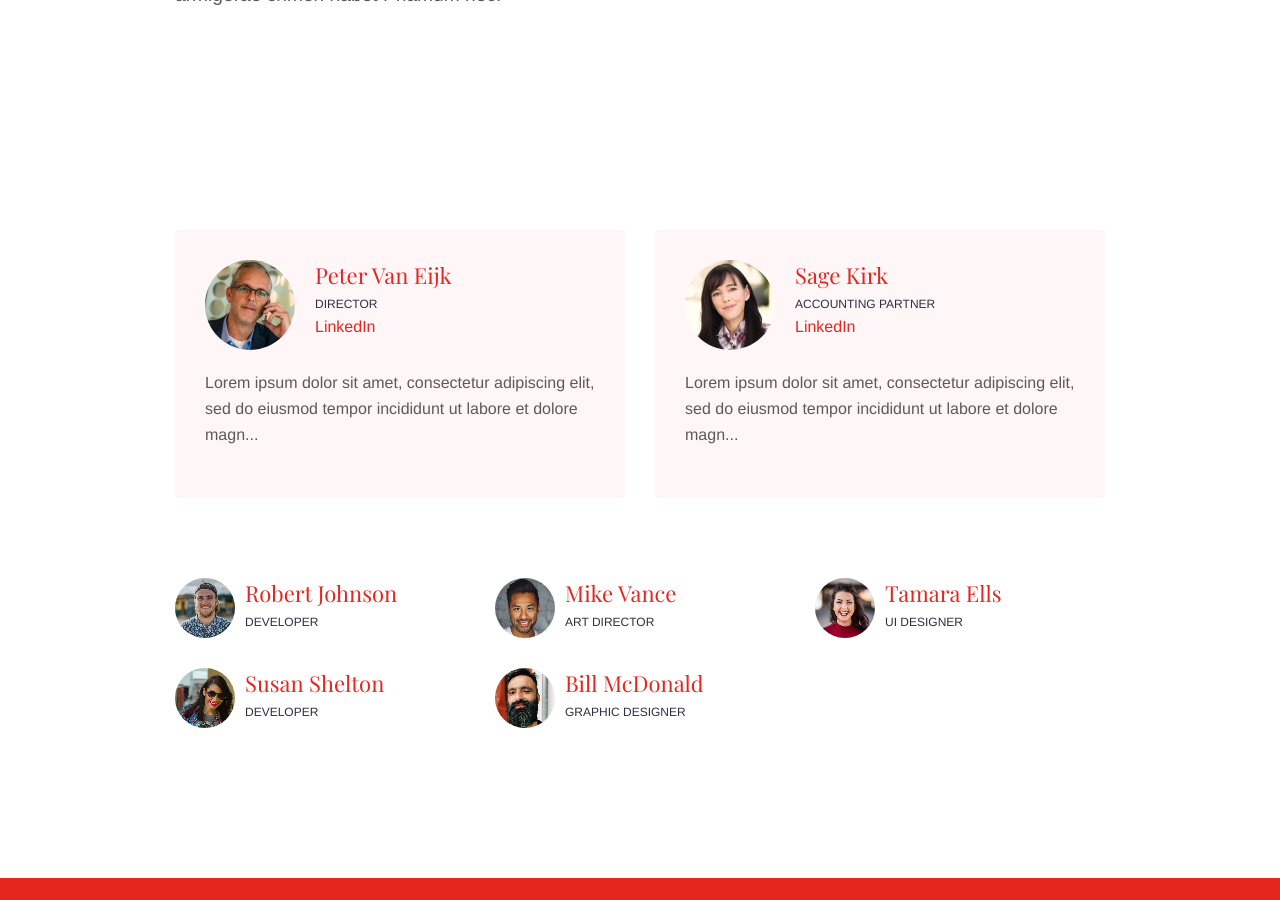
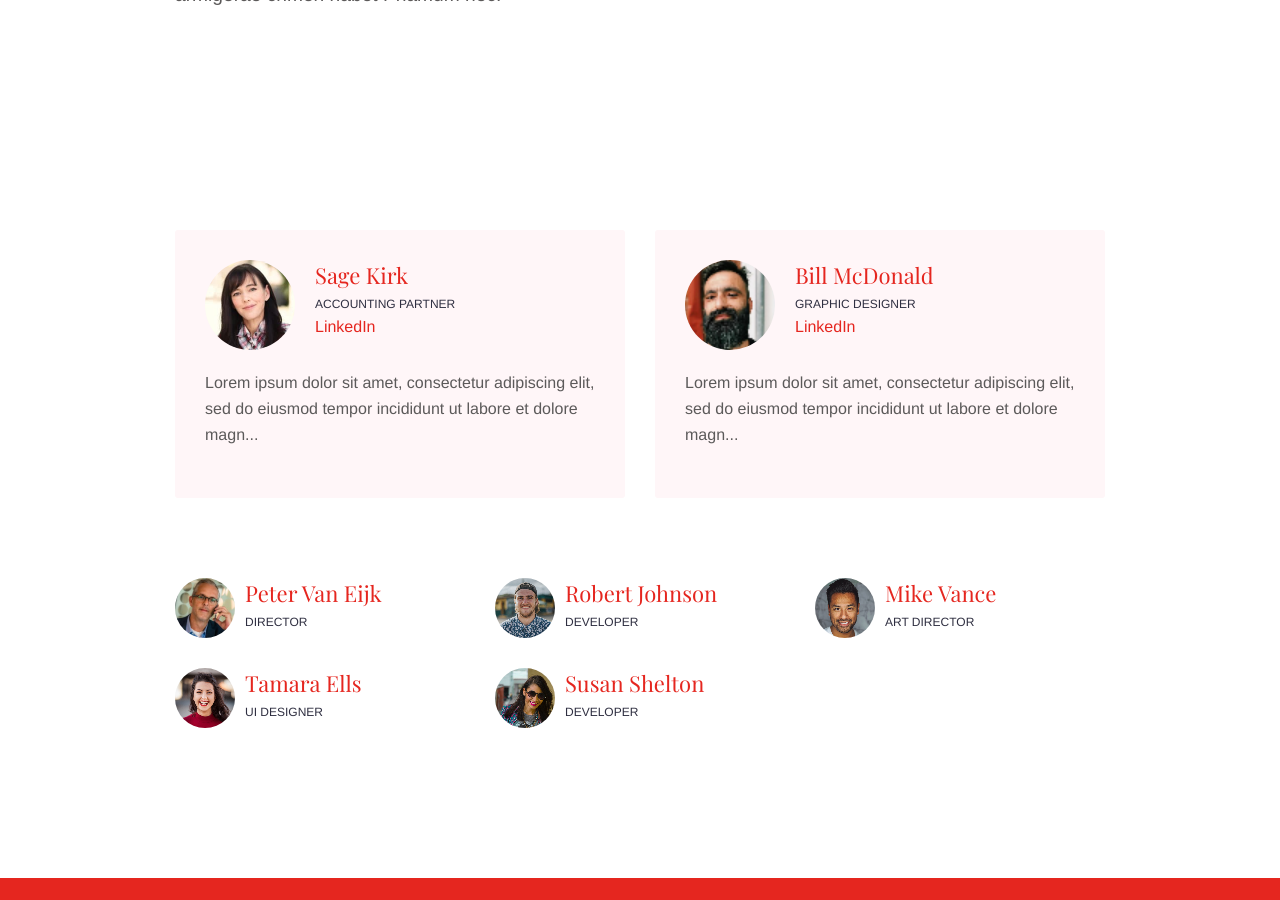
Before and after one commit to aruva-xyz/aruva-xyz.github.io, a Jekyll site: the page built from trainings.md, in a window 1280 px wide and 900 px high, scrolled down 615 px. Built offline with Jekyll 4.4.1, drawn with Linux system fonts in a browser that asks for light colours.

Commit message:
Segregated trainings and tools

```diff
--- a/_config.yml
+++ b/_config.yml
@@ -19,6 +19,8 @@ collections:
     sort_by: weight
   tools:
     output: true
+  trainings:
+    output: true
 
 defaults:
   - scope:
@@ -31,6 +33,11 @@ defaults:
       type: "tools"
     values:
       layout: "tool"
+  - scope:
+      path: ""
+      type: "trainings"
+    values:
+      layout: "training"
 
 sass:
   style: compressed # possible values: nested expanded compact compressed
--- /dev/null
+++ b/_layouts/trainings.html
@@ -0,0 +1,62 @@
+---
+layout: default
+bodyClass: "page-teams"
+---
+
+<div class="intro">
+    <div class="container">
+        <div class="row justify-content-start">
+            <div class="col-12 col-md-7 col-lg-6 order-2 order-md-1">
+                {{ content }}
+            </div>
+            {% if page.intro_image %}
+            <div class="col-12 col-md-5 col-lg-6 order-1 order-md-2 position-relative">
+                <img alt={{ page.title }} class="intro-image{% if page.intro_image_absolute %} intro-image-absolute{% endif %}{% if page.intro_image_hide_on_mobile %} intro-image-hide-mobile{% endif %}" src="{{ page.intro_image | relative_url }}" />
+            </div>
+            {% endif %}
+        </div>
+    </div>
+</div>
+
+<div class="container pt-6 pb-6">
+    <div class="row">
+        {% assign promoted_teams = site.trainings | where: "promoted", true | sort: "weight" %}
+        {% for team in promoted_teams %}
+        <div class="col-12 col-md-6 mb-2">
+            <div class="team team-summary team-summary-large">
+                {% if team.image %}
+                <div class="team-image">
+                    <img width="90" height="90" alt="{{ team.title }}" class="img-fluid mb-2" src="{{ team.image | relative_url }}" />
+                </div>
+                {% endif %}
+                <div class="team-meta">
+                    <h2 class="team-name"><a href="{{ team.url | relative_url }}">{{ team.title }}</a></h2>
+                    <p class="team-description">{{ team.jobtitle }}</p>
+                    {% if team.linkedinurl %}
+                    <a target="_blank" href="{{ team.linkedinurl }}" rel="noreferrer">LinkedIn</a>
+                    {% endif %}
+                </div>
+                <div class="team-content">{{ team.content | truncate: 120 }}</div>
+            </div>
+        </div>
+        {% endfor %}
+    </div>
+    <div class="row pt-6 pb-6">
+        {% assign teams = site.trainings | where: "promoted", empty | sort: "weight" %}
+        {% for team in teams %}
+        <div class="col-12 col-md-4 mb-3">
+            <div class="team team-summary">
+                {% if team.image %}
+                <div class="team-image">
+                    <img width="60" height="60" alt="{{ team.title }}" class="img-fluid mb-2" src="{{ team.image | relative_url }}" />
+                </div>
+                {% endif %}
+                <div class="team-meta">
+                    <h2 class="team-name"><a href="{{ team.url | relative_url }}">{{ team.title }}</a></h2>
+                    <p class="team-description">{{ team.jobtitle }}</p>
+                </div>
+            </div>
+        </div>
+        {% endfor %}
+    </div>
+</div>
```
Also changed, not shown: _layouts/training.html (added, +15 -0 lines), _trainings/bill-mcdonald.md (added, +13 -0 lines), _trainings/mike-vance.md (added, +10 -0 lines), _trainings/peter-van-eijk.md (added, +12 -0 lines), _trainings/robert-johnson.md (added, +10 -0 lines), _trainings/sage-kirk.md (added, +11 -0 lines), _trainings/susan-shelton.md (added, +9 -0 lines), _trainings/tamara-ells.md (added, +9 -0 lines), trainings.md (+1 -1 lines).
